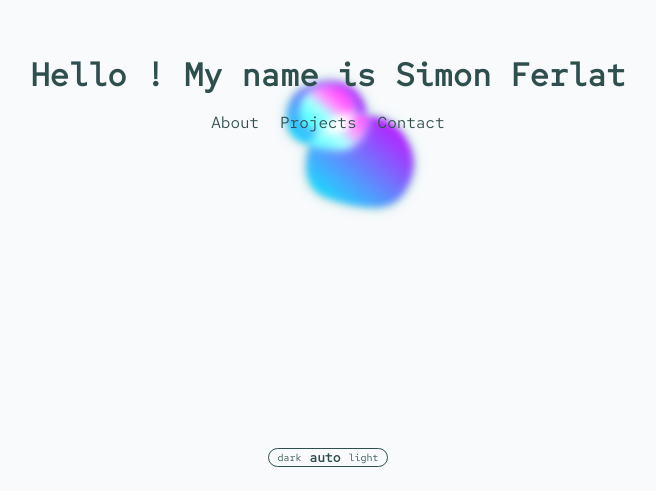
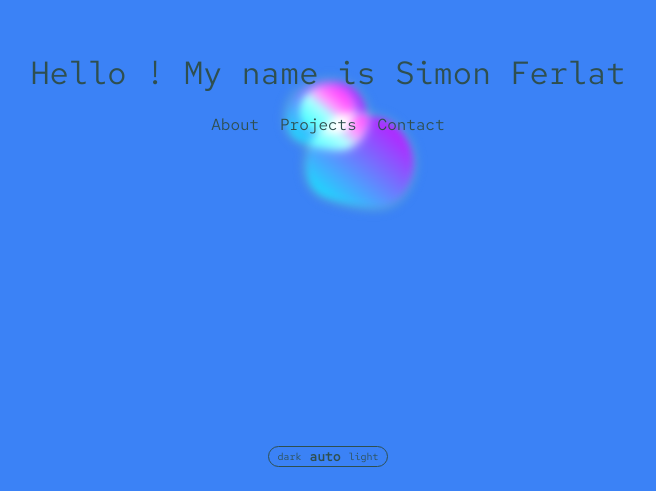
Before and after one commit to RockyStrongo/portfolio, a Next.js app: page / in a window 1280 px wide. Shown: the part 309-800 px from the top of the page, without its empty margins (312-968 px from the left). Built offline with nearby package versions, Linux system fonts and the light colour scheme.

Commit message:
tailwind for height

```diff
--- a/app/Home.css
+++ b/app/Home.css
@@ -1,3 +1,7 @@
+@tailwind base;
+@tailwind components;
+@tailwind utilities;
+
 .loading {
     height: 100%;
     width: 100%;
--- a/app/page.tsx
+++ b/app/page.tsx
@@ -81,8 +81,8 @@ export default function Home() {
 
   return (
     <main>
-      {!loading ? <div className="screen">
-        <div className={`hero ${screenSplitted && `hero-splitted`}`}>
+      {!loading ? <div className="h-screen flex ">
+        <div className={`relative h-screen w-full flex justify-center items-center flex-col bg-blue-500 ${screenSplitted && `hero-splitted`}`}>
           <Animation isBlurred={animationIsBlurred} />
           <TitleBlock isVisible={titleIsVisible} isSmall={screenSplitted} onLinkClick={handleLinkClick} links={links} activeLink={activeLink ?? ""} />
           <div className={`theme-switcher ${titleIsVisible && 'theme-switcherVisible'}`}>
--- a/package.json
+++ b/package.json
@@ -18,5 +18,10 @@
     "react": "18.2.0",
     "react-dom": "18.2.0",
     "typescript": "5.0.4"
+  },
+  "devDependencies": {
+    "autoprefixer": "^10.4.14",
+    "postcss": "^8.4.24",
+    "tailwindcss": "^3.3.2"
   }
 }
--- /dev/null
+++ b/postcss.config.js
@@ -0,0 +1,6 @@
+module.exports = {
+  plugins: {
+    tailwindcss: {},
+    autoprefixer: {},
+  },
+}
--- /dev/null
+++ b/tailwind.config.js
@@ -0,0 +1,11 @@
+/** @type {import('tailwindcss').Config} */
+module.exports = {
+  content: [
+    "./app/**/*.{js,ts,jsx,tsx,mdx}",
+    "./components/**/*.{js,ts,jsx,tsx,mdx}",
+  ],
+  theme: {
+    extend: {},
+  },
+  plugins: [],
+}
```
Also changed, not shown: 1 other file (tests, documents, lock files or other folders).
